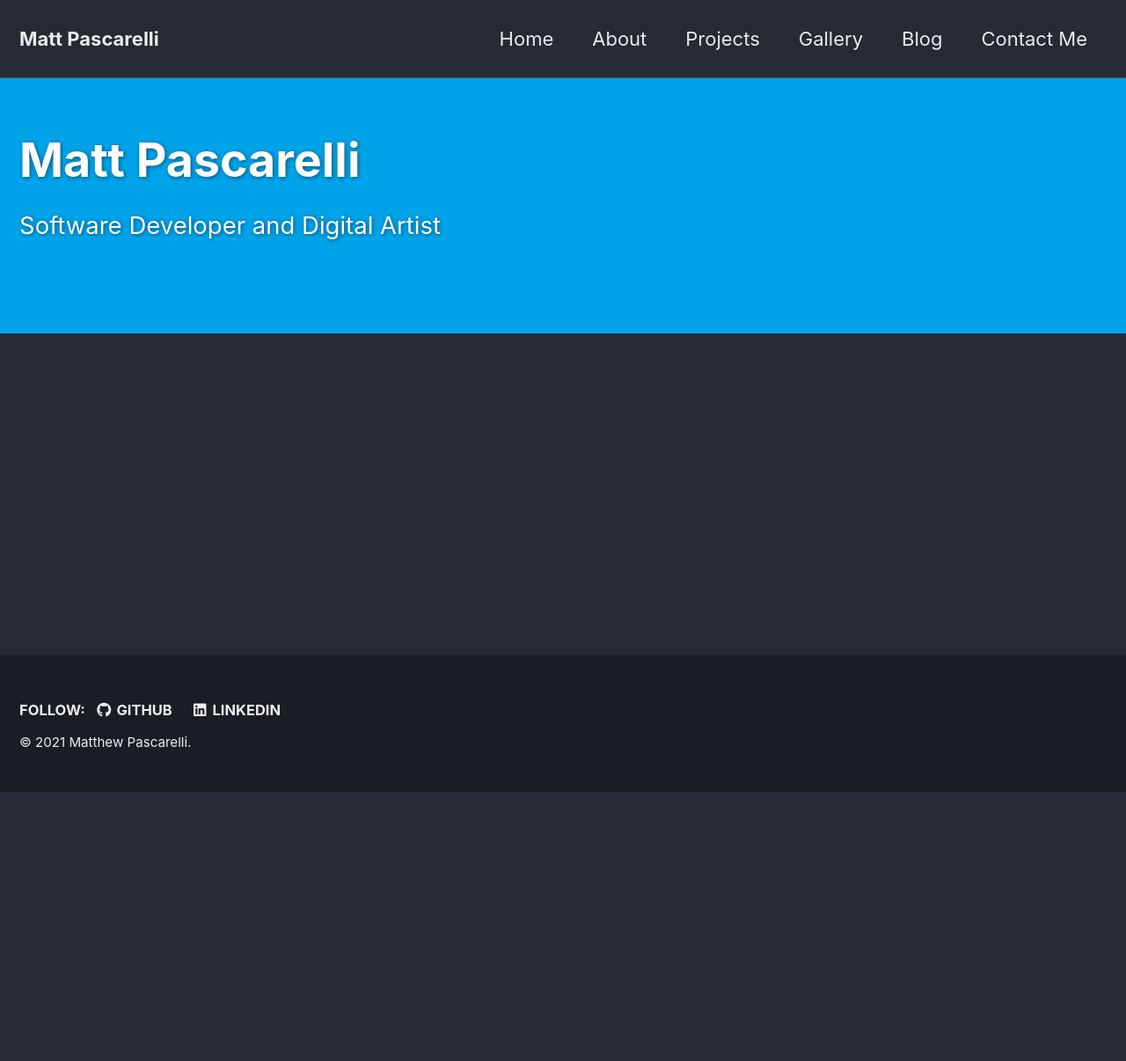
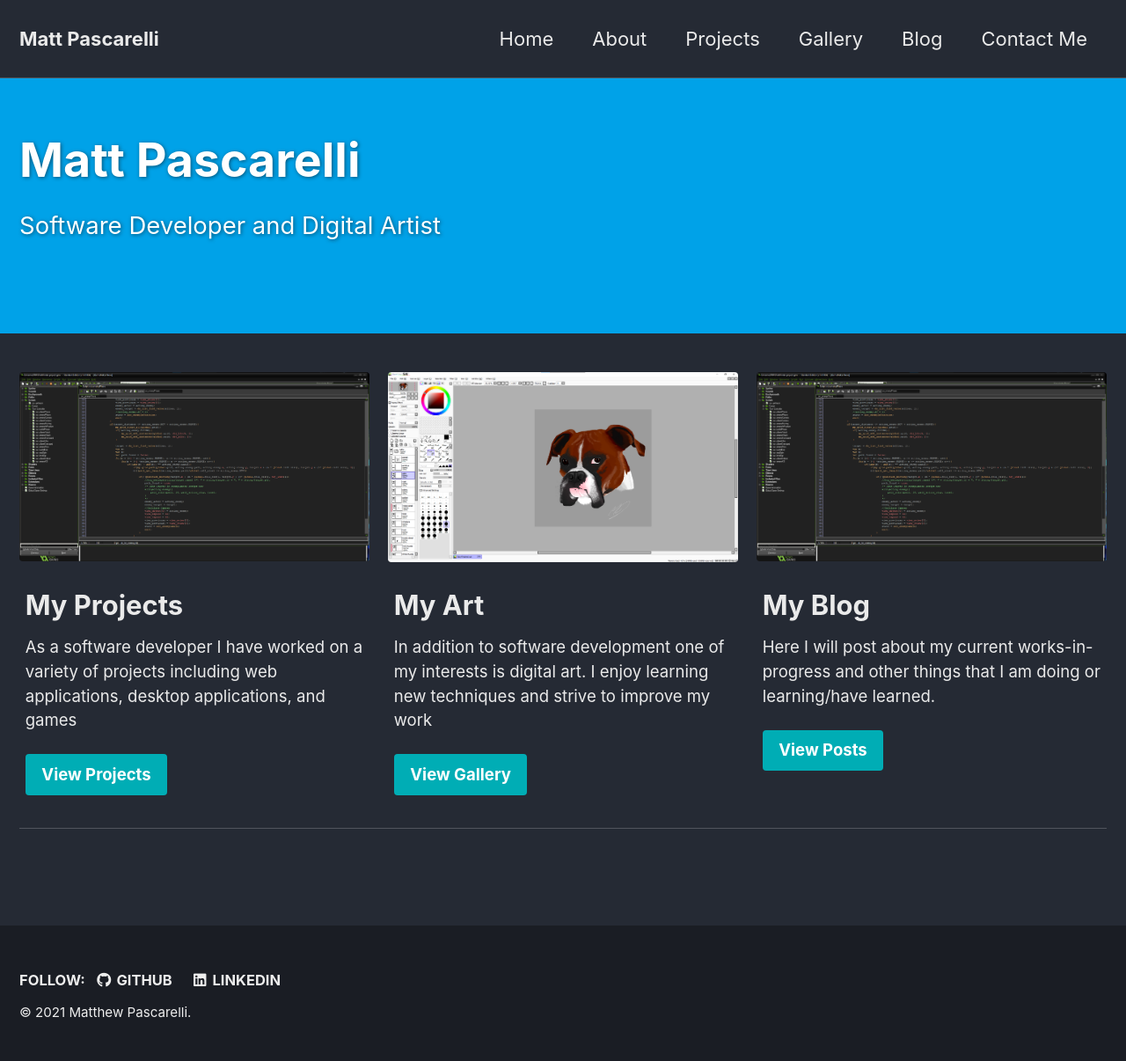
Before and after one commit to matthewpascarelli/portfolio, a Jekyll site: the page built from index.html, in a window 1280 px wide. Shown: the whole page at 88% size. Built offline with Jekyll 4.4.1, drawn with Linux system fonts in a browser that asks for light colours; cached includes are drawn as plain includes; the list of posts is cut into pages by our own code; before the commit the page ends 900 px from its top, so only the background shows below that.

Commit message:
Updated Splash Screen
added images
added descriptions to feature row

```diff
--- a/index.html
+++ b/index.html
@@ -6,4 +6,28 @@ header:
     overlay_image: /assets/images/test.png
 excerpt: >
     Software Developer and Digital Artist <br/>
+feature_row:
+  - image_path: /assets/images/project.png
+    alt: "projects"
+    title: "My Projects"
+    excerpt: "As a software developer I have worked on a variety of projects including web applications, desktop applications, and games"
+    url: "/projects/"
+    btn_class: "btn--primary"
+    btn_label: "View Projects"
+  - image_path: /assets/images/gallery.png
+    alt: "art"
+    title: "My Art"
+    excerpt: "In addition to software development one of my interests is digital art. I enjoy learning new techniques and strive to improve my work"
+    url: "/gallery/"
+    btn_class: "btn--primary"
+    btn_label: "View Gallery"
+  - image_path: /assets/images/project.png
+    alt: "posts"
+    title: "My Blog"
+    excerpt: "Here I will post about my current works-in-progress and other things that I am doing or learning/have learned."
+    url: "/docs/configuration/"
+    btn_class: "btn--primary"
+    btn_label: "View Posts"
 ---
+
+{% include feature_row %}
```
Also changed, not shown: assets/images/gallery.png (added), assets/images/project.png (added), 1 other file.
